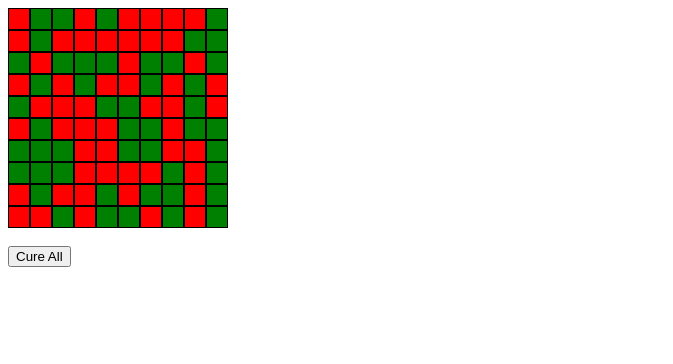
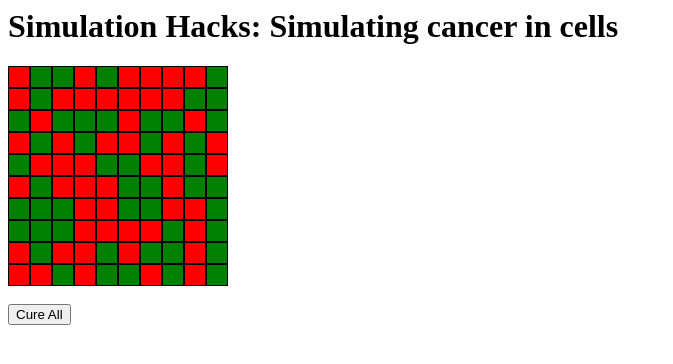
Before and after one commit to BobTheFarmer/Colin-Blog2, a Jekyll site: the page simulation.html, which Jekyll copies as it is, in a window 1280 px wide. Shown: the top 364 px of the page, without its empty margins (0-673 px from the left). Built offline with Jekyll 4.4.1, drawn with Linux system fonts in a browser that asks for light colours.

Commit message:
Desc for sim

```diff
--- a/simulation.html
+++ b/simulation.html
@@ -17,6 +17,7 @@
     </style>
 </head>
 <body>
+    <h1>Simulation Hacks: Simulating cancer in cells</h1>
     <div id="grid"></div>
     <br>
     <button onclick="cureAll()">Cure All</button>
```
